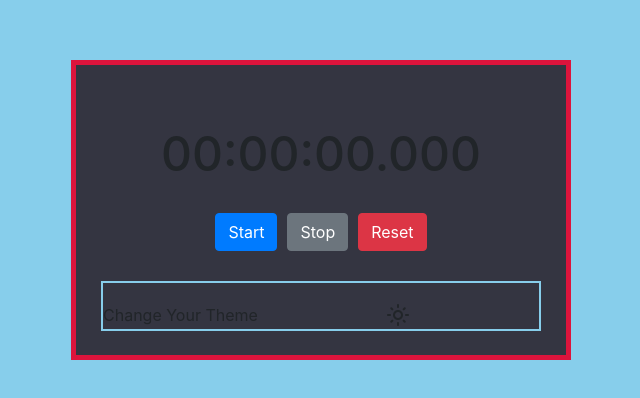
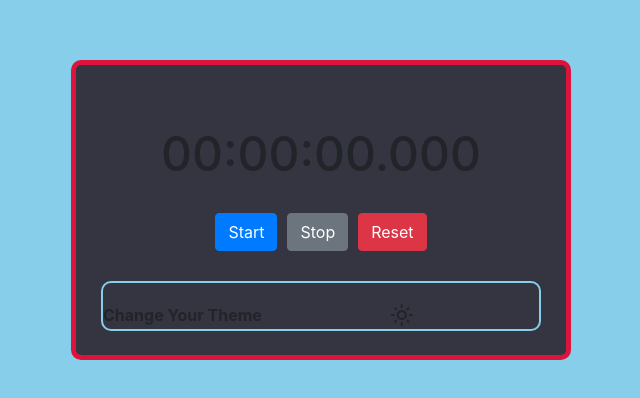
Before and after one commit to rajnish203/StopWatch, a plain HTML site: page index.html in a window 1280 px wide. Shown: the part 132-530 px from the top of the page, 377-1017 px from the left. Drawn offline with nearby package versions, Linux system fonts and the light colour scheme.

Commit message:
Theme Added

```diff
--- a/style.css
+++ b/style.css
@@ -33,14 +33,17 @@ body{
   height: 300px;
   padding: 10px;
   border: 5px solid crimson;
+  border-radius: 10px;
 }
 .typing-controls{
   margin-top: 7%;
   width: inherit;
   height: 50px;
-
+  text-shadow: #5b4e71;
+  font-weight: bold;
   padding-top: 20px;
   border: 2px solid skyblue;
+  border-radius: 10px;
 }
 #theme-btn{
   margin: 0;
```
